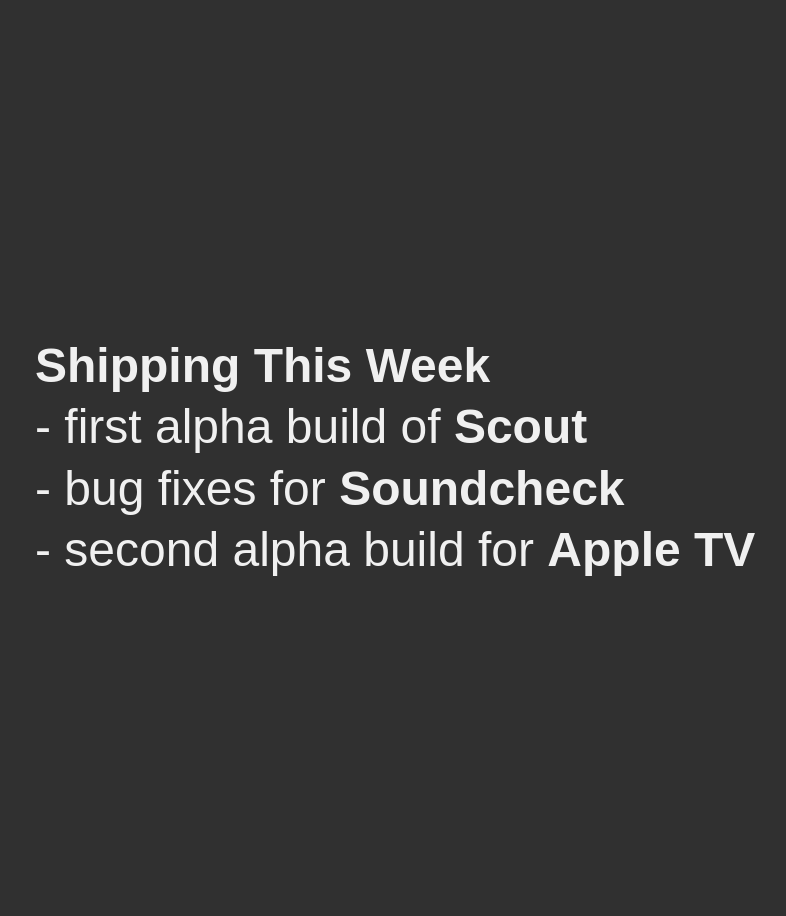
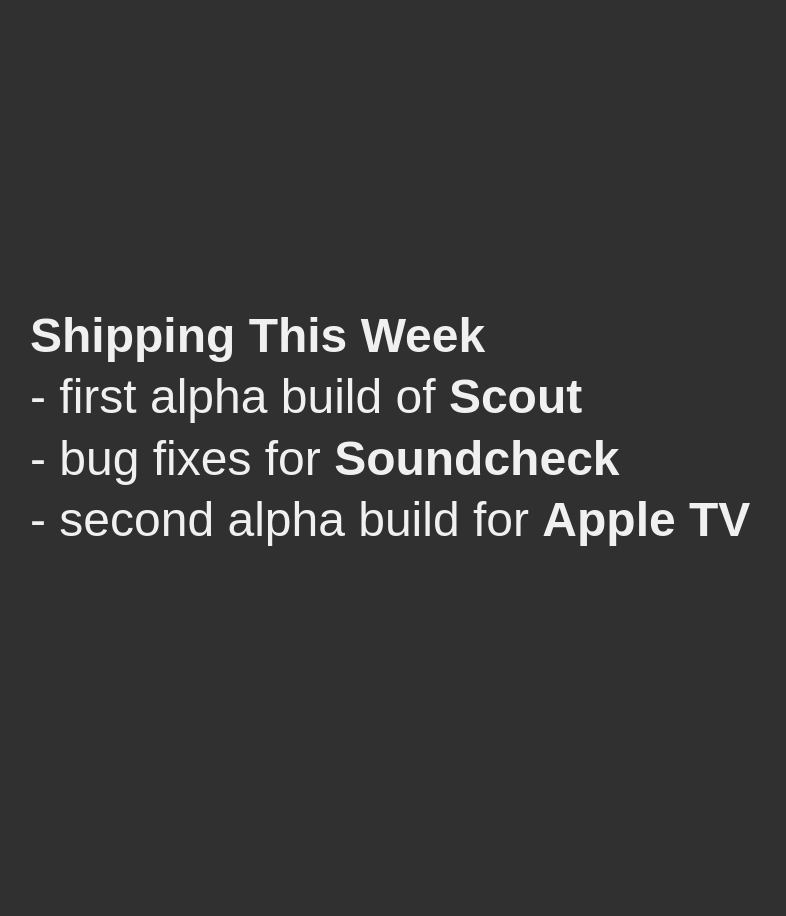
Before and after one commit to TicketmasterMobileStudio/ticketmastermobilestudio.github.io, a Jekyll site: the page images/motd.html, which Jekyll copies as it is, in a window 1280 px wide. Shown: the whole page, without its empty margins (180-966 px from the left). Built offline with Jekyll 4.4.1, drawn with Linux system fonts in a browser that asks for light colours.

Commit message:
Changed position to avoid burn-in

```diff
--- a/images/motd.html
+++ b/images/motd.html
@@ -4,12 +4,12 @@
     <meta http-equiv="refresh" content="60">
 	<style>
 		div.container {
-    		height: 900px;
+    		height: 840px;
     		position: relative
     	}
 		div.container p {
     		margin: 0;
-    		width: 850px;
+    		width: 860px;
     		position: absolute;
     		top: 50%;
     		left: 50%;
```
